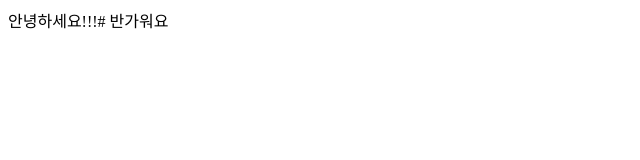
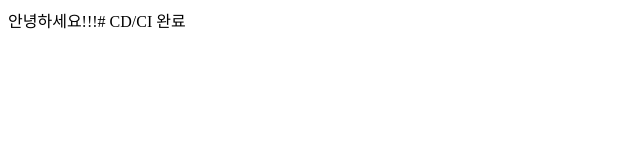
Before and after one commit to hakchulk/2025action, a React (Vite) app: page / in a window 1280 px wide. Shown: the top 160 px of the page, without its empty margins (0-640 px from the left). Built offline with nearby package versions, Linux system fonts and the light colour scheme.

Commit message:
CD/CI 완료

```diff
--- a/src/App.jsx
+++ b/src/App.jsx
@@ -1,7 +1,7 @@
 import React from "react";
 
 function App() {
-  return <div>안녕하세요!!!# 반가워요</div>;
+  return <div>안녕하세요!!!# CD/CI 완료</div>;
 }
 
 export default App;
```
